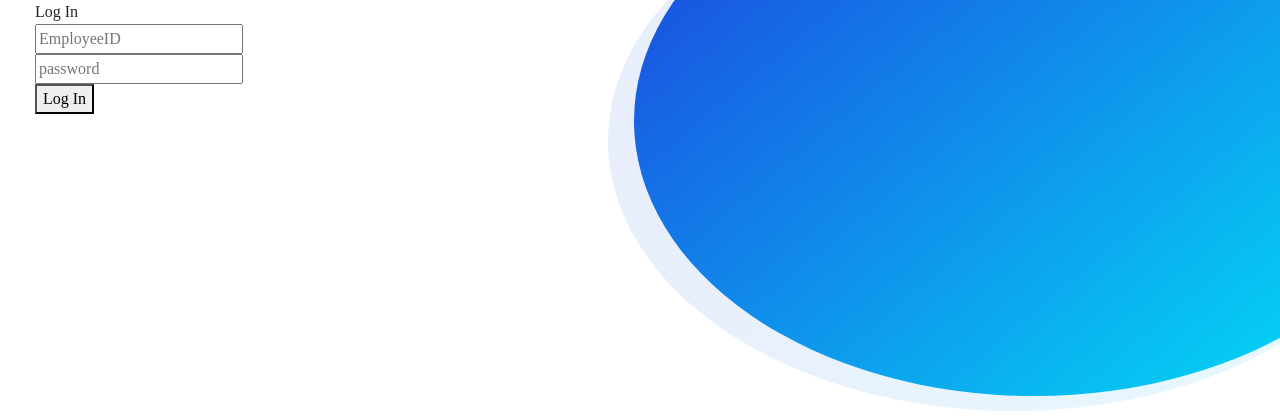
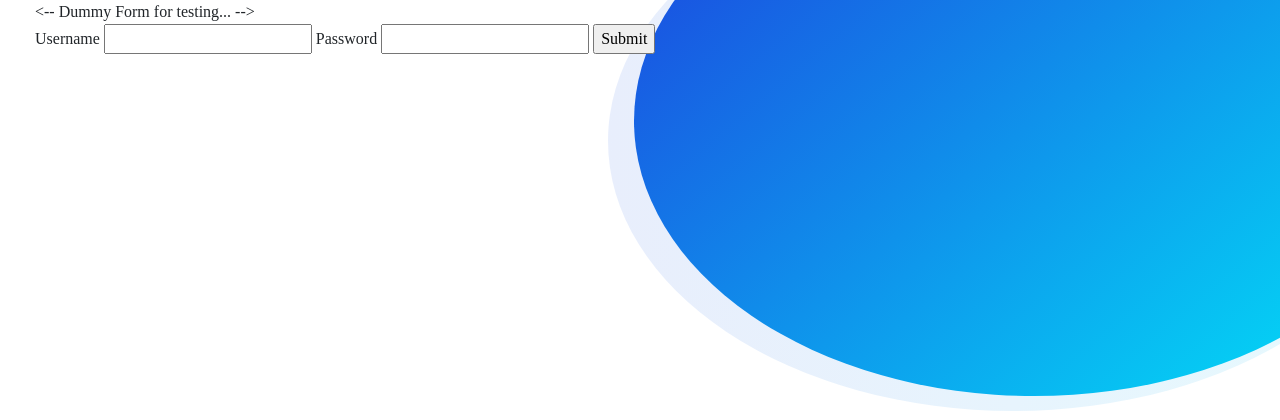
Before and after one commit to tejoyv/retailmanagement, a Flask app: page /login in a window 1280 px wide; the page is wider, and only the part inside the window is pictured. Shown: the part 128-548 px from the top of that part. Run offline with Flask 2, Linux system fonts and the light colour scheme; some libraries are stand-ins or nearby versions; some web fonts are replaced.

Commit message:
Revert "login form"
This reverts commit 207d5f7db2eacc67641832c325365e755babff6a.

```diff
--- a/application/templates/login.html
+++ b/application/templates/login.html
@@ -1,53 +1,17 @@
 {% extends 'layout.html' %}
 {% block content %}
-
-<!-- Dummy Form for testing... -->
-<!-- <form action="" method="POST">
+<-- Dummy Form for testing... -->
+<form action="" method="POST">
 	{{ form.hidden_tag() }}
 	{{ form.username.label }}
 	{{ form.username }}
 	{{ form.password.label }}
 	{{ form.password }}
 	{{ form.submit }}
-
 	<div>
 		{% for error in form.password.errors %}
 			<span>{{ error }}</span>
 		{% endfor %}
 	</div>
-</form> -->
-
-    <div class="container-login100" >
-        <div class="wrap-login100 p-l-55 p-r-55 p-t-80 p-b-30">
-
-            <!-- Login Form -->
-            <form action="/" method="GET" class="login100-form validate-form">
-                <span class="login100-form-title p-b-37">
-                    Log In
-                </span>
-
-                <div class="wrap-input100 validate-input m-b-20" data-validate="Enter username">
-                    <input class="input100" type="text" name="username" placeholder="EmployeeID">
-                    <span class="focus-input100"></span>
-                </div>
-
-                <div class="wrap-input100 validate-input m-b-25" data-validate = "Enter password">
-                    <input class="input100" type="password" name="password" placeholder="password">
-                    <span class="focus-input100"></span>
-                </div>
-
-                <div class="container-login100-form-btn">
-                    <button type="submit" class="login100-form-btn">
-                        Log In
-                    </button>
-                </div>
-
 </form>
-
-
-        </div>
-    </div>
-
-    <div id="dropDownSelect1"></div>
-
 {% endblock content %}
```
Lines whose indentation alone changed are shown as unchanged.
